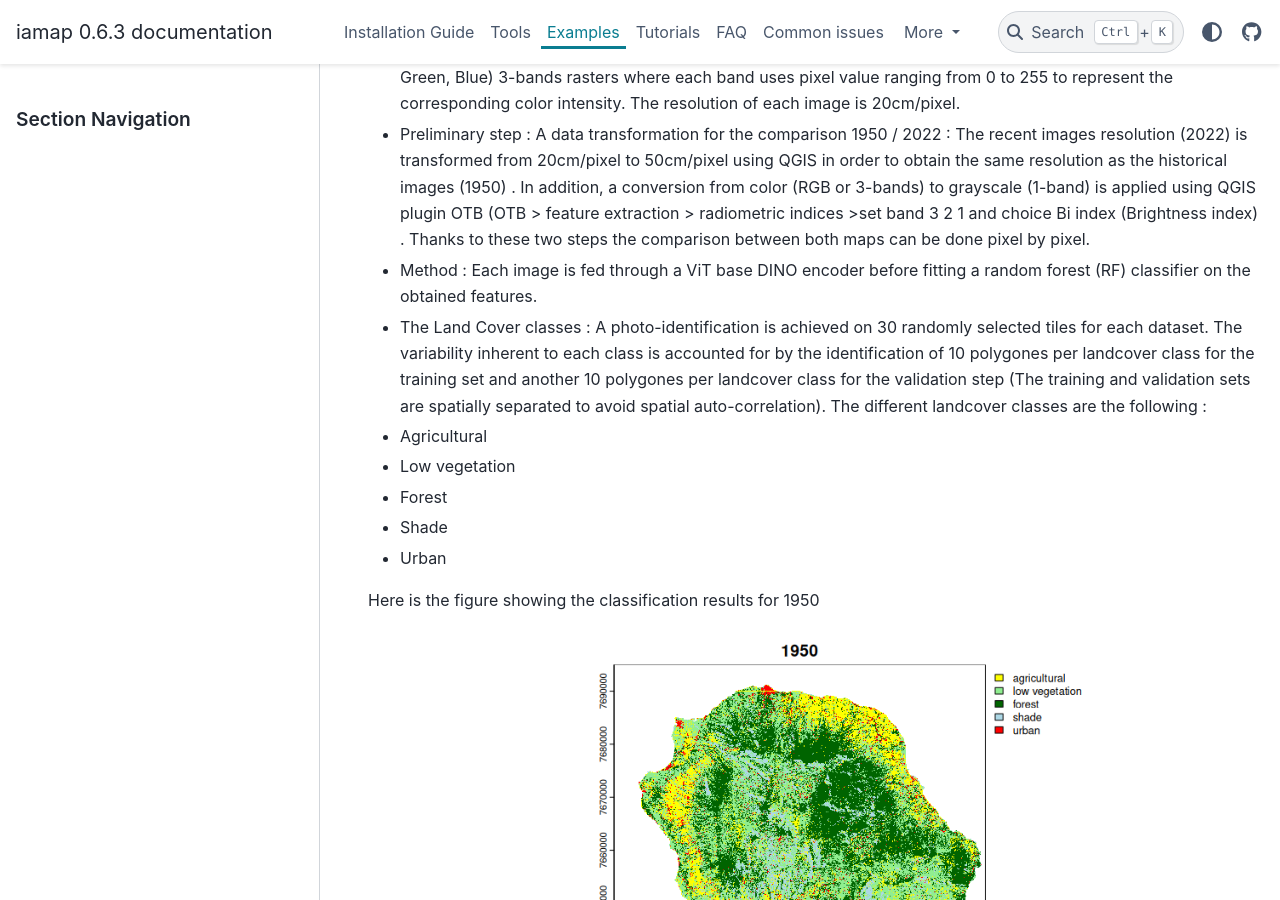
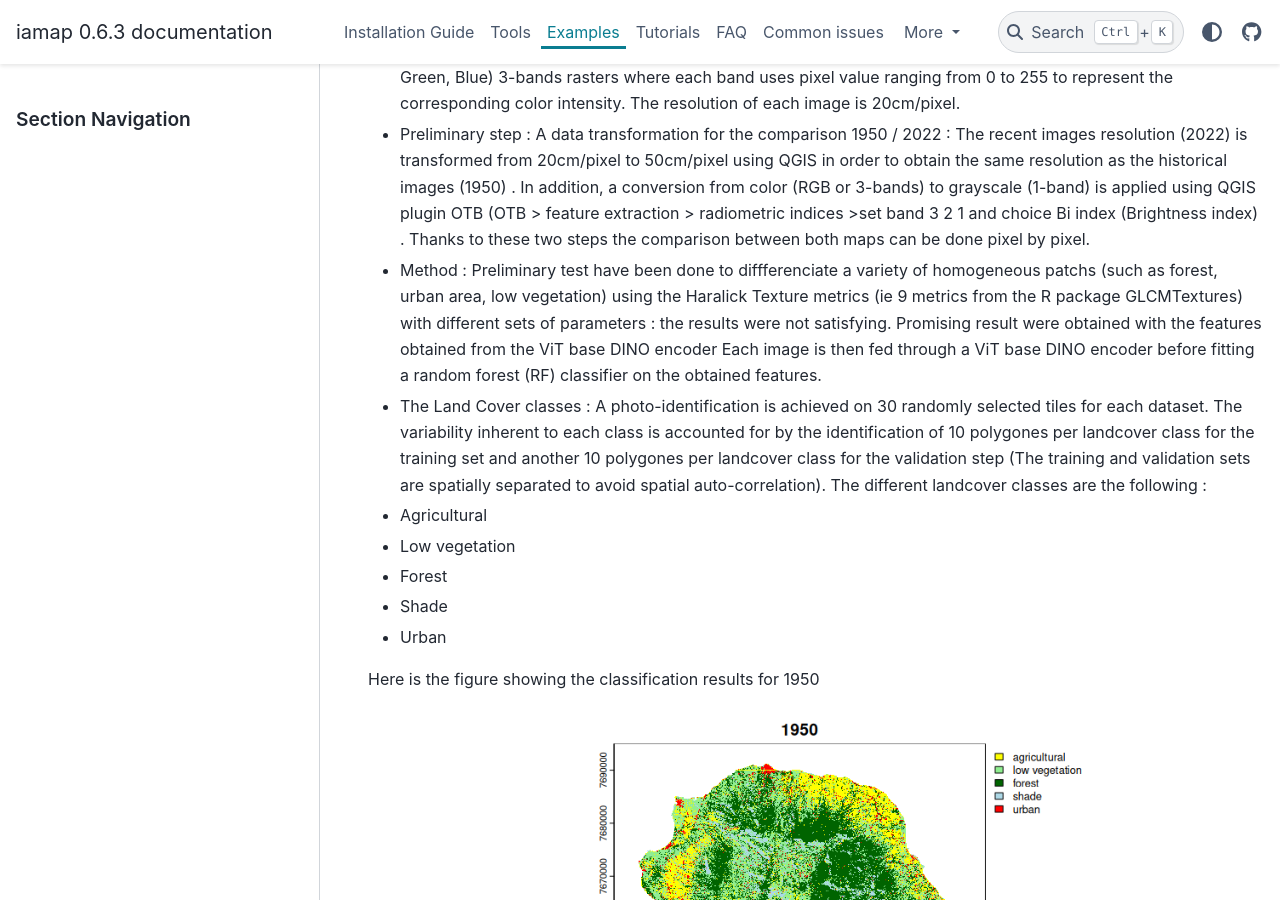
Before and after one commit to umr-amap/iamap, a Sphinx documentation site: the page built from docs/source/examples.md, in a window 1280 px wide and 900 px high, scrolled down 3569 px. Built offline with Sphinx 7.4.7 and the PyData theme 0.15.4, drawn with Linux system fonts in a browser that asks for light colours.

Commit message:
Update examples.md

```diff
--- a/docs/source/examples.md
+++ b/docs/source/examples.md
@@ -98,8 +98,9 @@ The recent map is divided into a mosaic of 130 color tiles, i.e. in RGB (Red, Gr
 - Preliminary step : A data transformation for the comparison 1950 / 2022 :
 The recent images resolution  (2022) is transformed  from 20cm/pixel to 50cm/pixel using QGIS in order to obtain the same resolution as the historical images (1950) . In addition, a conversion from color (RGB or 3-bands) to grayscale (1-band) is applied using QGIS plugin OTB (OTB  > feature extraction > radiometric indices >set band 3 2 1 and choice Bi index (Brightness index) . Thanks to these two steps the comparison between both maps can be done pixel by pixel.
 
-- Method :
-Each image is fed through a ViT base DINO encoder before fitting a random forest (RF) classifier on the obtained features.
+- Method : Preliminary test have been done to diffferenciate a variety of homogeneous patchs (such as forest, urban area, low vegetation) using the Haralick Texture metrics (ie 9 metrics from the R package GLCMTextures) with different sets of  parameters : the results were not satisfying.
+  Promising result were obtained with the features obtained from the ViT base DINO encoder
+Each image is then fed through a ViT base DINO encoder before fitting a random forest (RF) classifier on the obtained features.
 
 
 - The Land Cover classes :
```
